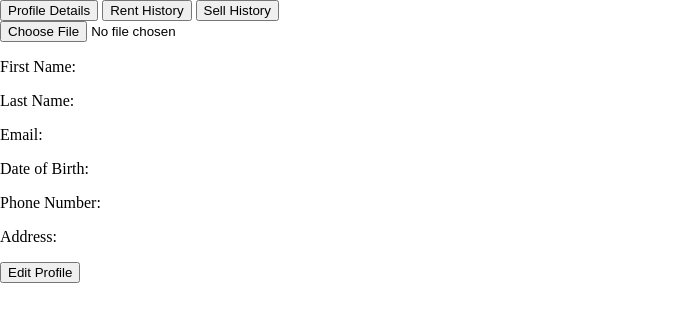
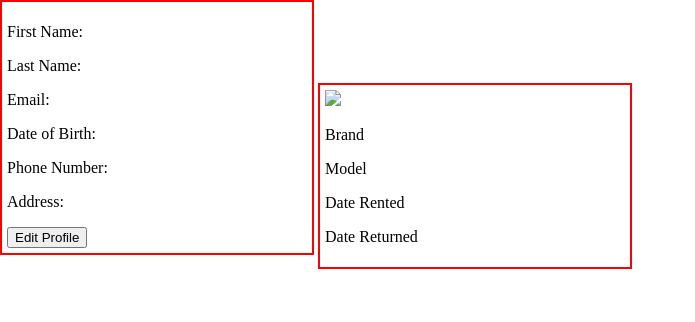
Before and after one commit to davekhaki/cardelare, a PHP site: page /profile.php in a window 1280 px wide. Shown: the part 90-412 px from the top of the page, without its empty margins (0-695 px from the left). Run offline with PHP 8.4, Linux system fonts and the light colour scheme; some libraries are stand-ins or nearby versions.

Commit message:
updated profile page

```diff
--- a/Website/profile.php
+++ b/Website/profile.php
@@ -7,50 +7,24 @@
     <link rel="stylesheet" href='styles.css'>
 </head>
 
-<body onload="openTab(event, 'details')">
+<body>
     <?php include "nav.html" ?>
 
-    <div class="tab">
-        <button class="tablinks" onclick="openTab(event, 'details')">Profile Details</button>
-        <button class="tablinks" onclick="openTab(event, 'rentHistory')">Rent History</button>
-        <button class="tablinks" onclick="openTab(event, 'sellHistory')">Sell History</button>
+    <div class="profile_tab_content">
+        <div class=profile-details>
+            <p>First Name:</p>
+            <p>Last Name: </p>
+            <p>Email:</p>
+            <p>Date of Birth:</p>
+            <p>Phone Number:</p>
+            <p>Address:</p>
+            <input type="button" value="Edit Profile">
+        </div>
+        <div>
+            <?php include "rentHistory.php" ?>
+        </div>
+
     </div>
-
-    <div id="details" class="tabcontent">
-        <?php include "profileTabs/details.php" ?>
-    </div>
-
-    <div id="rentHistory" class="tabcontent">
-        <?php include "profileTabs/rentalHistory.php" ?>
-    </div>
-
-    <div id="sellHistory" class="tabcontent">
-        <h3>Tokyo</h3>
-        <p>Tokyo is the capital of Japan.</p>
-    </div>
-
-<script>
-    function openTab(evt, cityName) {
-
-  var i, tabcontent, tablinks;
-
-  // Get all elements with class="tabcontent" and hide them
-  tabcontent = document.getElementsByClassName("tabcontent");
-  for (i = 0; i < tabcontent.length; i++) {
-    tabcontent[i].style.display = "none";
-  }
-
-  // Get all elements with class="tablinks" and remove the class "active"
-  tablinks = document.getElementsByClassName("tablinks");
-  for (i = 0; i < tablinks.length; i++) {
-    tablinks[i].className = tablinks[i].className.replace(" active", "");
-  }
-
-  // Show the current tab, and add an "active" class to the button that opened the tab
-  document.getElementById(cityName).style.display = "block";
-  evt.currentTarget.className += " active";
-}
-</script>
 
 </body>
 
--- a/Website/profileTabs/details.php
+++ /dev/null
@@ -1,24 +0,0 @@
-<div class=profile-image>
-    <input type="file" accept="image/*" onchange="loadFile(event)">
-    <img id="output" />
-</div>
-<div class=profile-details>
-    <p>First Name:</p>
-    <p>Last Name: </p>
-    <p>Email:</p>
-    <p>Date of Birth:</p>
-    <p>Phone Number:</p>
-    <p>Address:</p>
-</div>
-<input type="button" value="Edit Profile">
-
-
-<script>
-    var loadFile = function(event) {
-        var output = document.getElementById('output');
-        output.src = URL.createObjectURL(event.target.files[0]);
-        output.onload = function() {
-            URL.revokeObjectURL(output.src) // free memory
-        }
-    };
-</script>
--- a/Website/profileTabs/rentalHistory.php
+++ b/Website/rentHistory.php
@@ -1,3 +1,4 @@
+
 <img src="https://via.placeholder.com/150">
 <p>Brand</p>
 <p>Model</p>
--- a/Website/styles.css
+++ b/Website/styles.css
@@ -147,3 +147,11 @@ footer img {
       grid-column-end: 3;
       justify-self: center;
 }
+
+.profile_tab_content div{
+      padding: 5px;
+      display: inline-block;
+      flex-direction: column;
+      width: 300px;
+      border:  2px solid red;
+}
```
Also changed, not shown: Documentation/To Do - Ideas.txt (added, +18 -0 lines), Documentation/To Do.txt (deleted, +0 -8 lines), Website/profileTabs/sellHistory.php (deleted).
